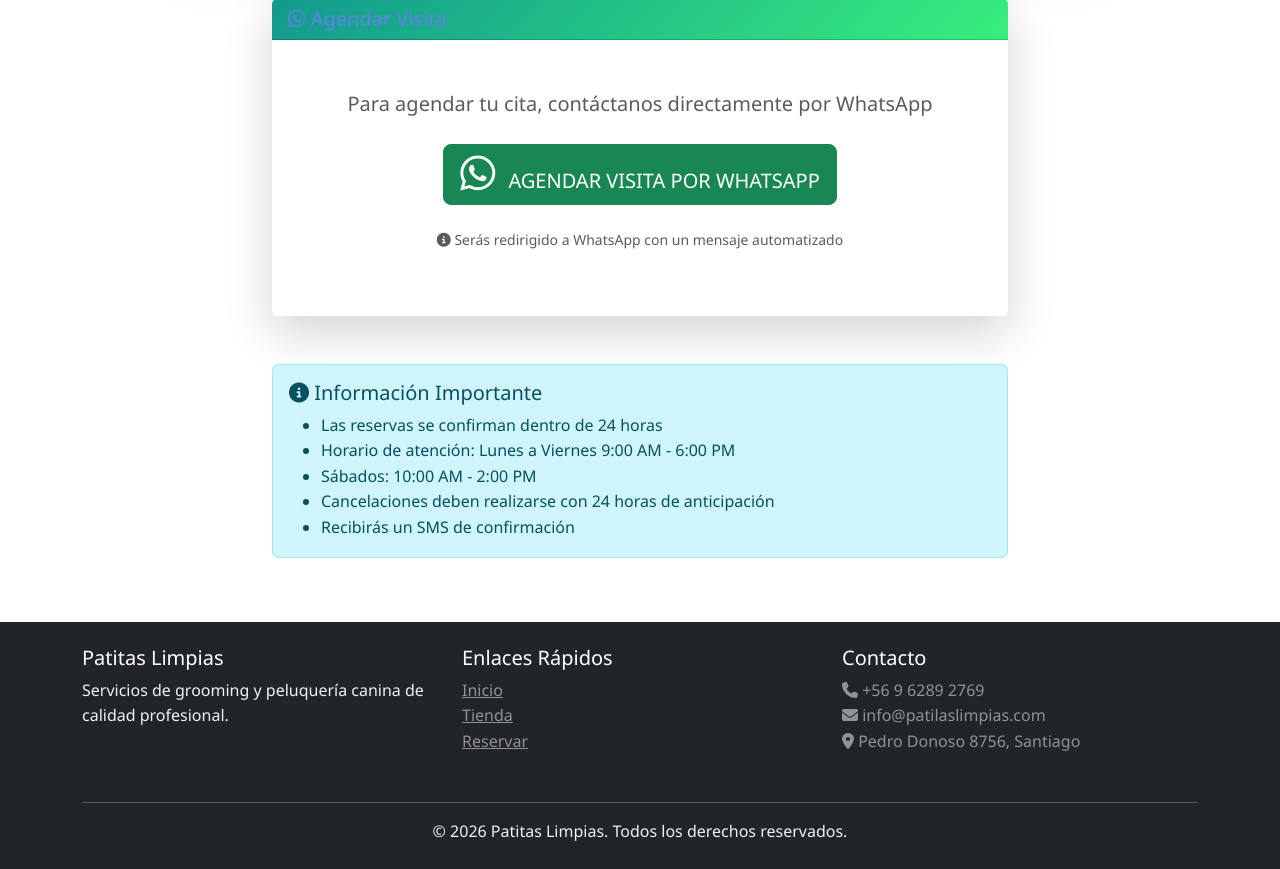
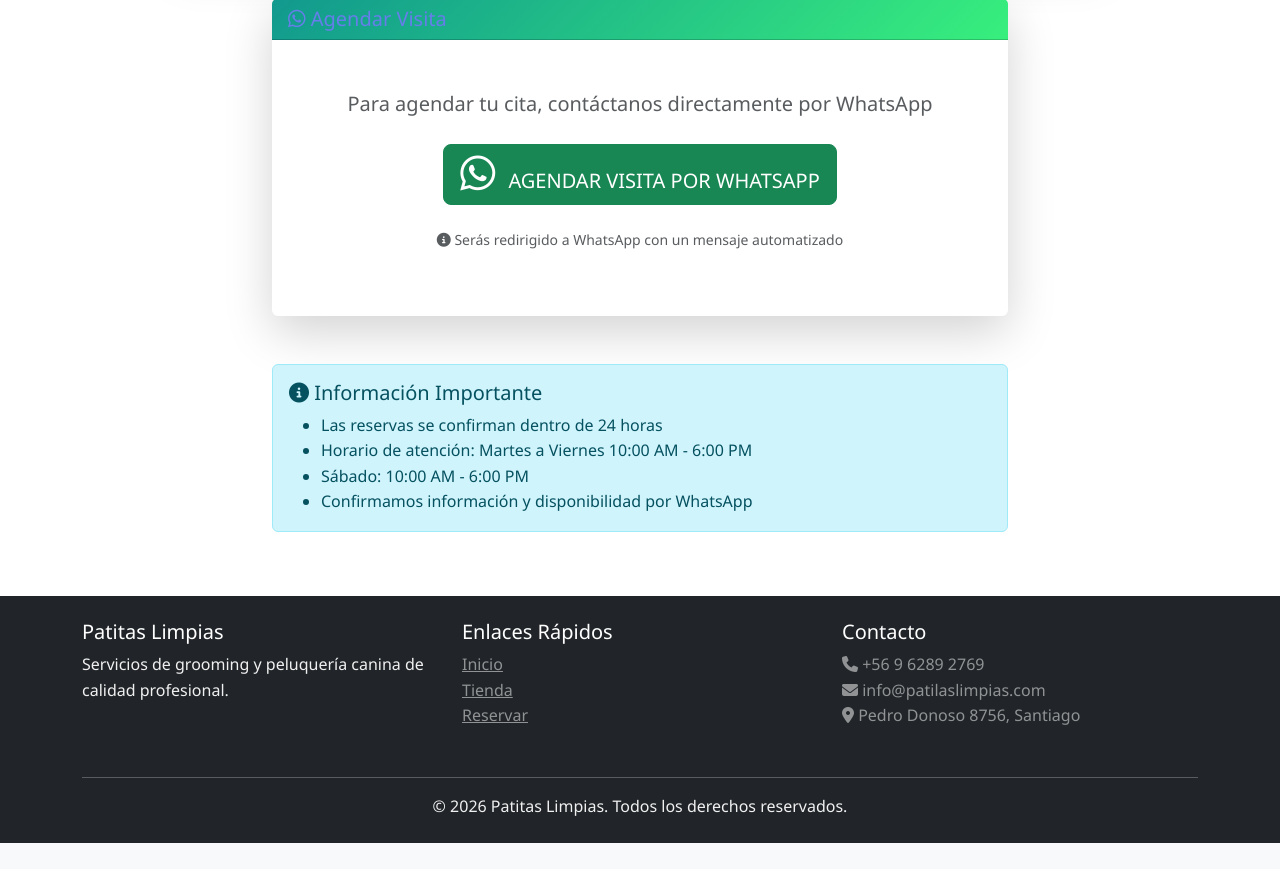
Before and after one commit to gittrabajo/Peluqueria-y-PetShop-Canina-PatitasLimpias, a Flask app: page /agenda in a window 1280 px wide. Shown: the part 1016-1885 px from the top of the page. After the commit the page ends 1859 px from the top, so only its background shows below. Run offline with Flask 3, Linux system fonts and the light colour scheme.

Commit message:
Feat: Actualizar información importante en página de agenda - horarios y confirmación por WhatsApp

```diff
--- a/templates/agenda.html
+++ b/templates/agenda.html
@@ -149,10 +149,9 @@ PÁGINA DE RESERVA DE CITAS - agenda.html
                 </h5>
                 <ul class="mb-0">
                     <li>Las reservas se confirman dentro de 24 horas</li>
-                    <li>Horario de atención: Lunes a Viernes 9:00 AM - 6:00 PM</li>
-                    <li>Sábados: 10:00 AM - 2:00 PM</li>
-                    <li>Cancelaciones deben realizarse con 24 horas de anticipación</li>
-                    <li>Recibirás un SMS de confirmación</li>
+                    <li>Horario de atención: Martes a Viernes 10:00 AM - 6:00 PM</li>
+                    <li>Sábado: 10:00 AM - 6:00 PM</li>
+                    <li>Confirmamos información y disponibilidad por WhatsApp</li>
                 </ul>
             </div>
         </div>
```
